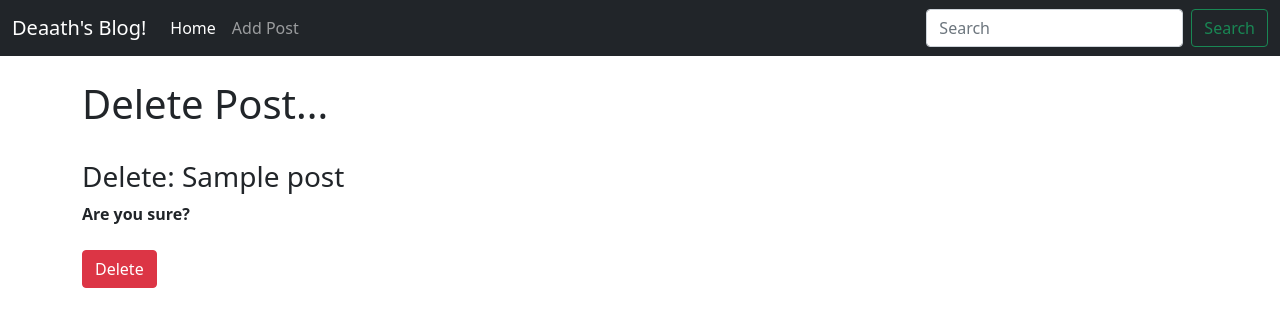
After one commit to DeaaTH65/Blog_Application, a Django app: template Blog_Application/blog/templates/delete_post.html in a window 1280 px wide. The commit adds this page. Shown: the top 327 px of the page. Run offline with Django 3.2, Linux system fonts and the light colour scheme; the template is opened without the code that fills it: most values are stand-ins (such as "Sample title", 1, 10 or a date in 2020).

Commit message:
delete post

```diff
--- a/Blog_Application/blog/templates/article_details.html
+++ b/Blog_Application/blog/templates/article_details.html
@@ -5,7 +5,7 @@
 {% block content %}
 
 <h1> {{ post.title }} </h1>
-<small> By: {{ post.author.first_name }} {{ post.author.last_name }} </small> | <a href="{% url 'update-post' post.pk %}">Edit</a>
+<small> By: {{ post.author.first_name }} {{ post.author.last_name }} </small> | <a href="{% url 'update-post' post.pk %}">Edit</a> || <a href="{% url 'delete-post' post.pk %}">Delete</a>
 <br/> <hr/> <br/>
 {{ post.body }}
 
--- /dev/null
+++ b/Blog_Application/blog/templates/delete_post.html
@@ -0,0 +1,19 @@
+{% extends 'base.html' %}
+
+{% block title %} Delete your blog! {% endblock title %}
+
+{% block content %}
+
+<h1> Delete Post... </h1>
+<br/>
+<h3> Delete: {{ post.title }} </h3>
+
+<div class="form-group">
+    <form method="POST">
+        {% csrf_token %}
+        <strong> Are you sure? </strong> <br/> <br/>
+        <button class="btn btn-danger">Delete</button>
+
+</div>
+
+{% endblock %}
--- a/Blog_Application/blog/templates/home.html
+++ b/Blog_Application/blog/templates/home.html
@@ -7,7 +7,7 @@
 
 <ul>
 {% for post in object_list %}
-    <li> <a href="{% url 'article-detail' post.pk %}">{{ post.title }}</a> - {{ post.author }} | <a href="{% url 'update-post' post.pk %}">Edit</a><br/>
+    <li> <a href="{% url 'article-detail' post.pk %}">{{ post.title }}</a> - {{ post.author }} | <a href="{% url 'update-post' post.pk %}">Edit</a> || <a href="{% url 'delete-post' post.pk %}">Delete</a><br/>
     {{ post.body }} </li> <hr/>
 {% endfor %}
 </ul>
```
Also changed, not shown: Blog_Application/blog/urls.py (+4 -3 lines), Blog_Application/blog/views.py (+9 -1 lines).
